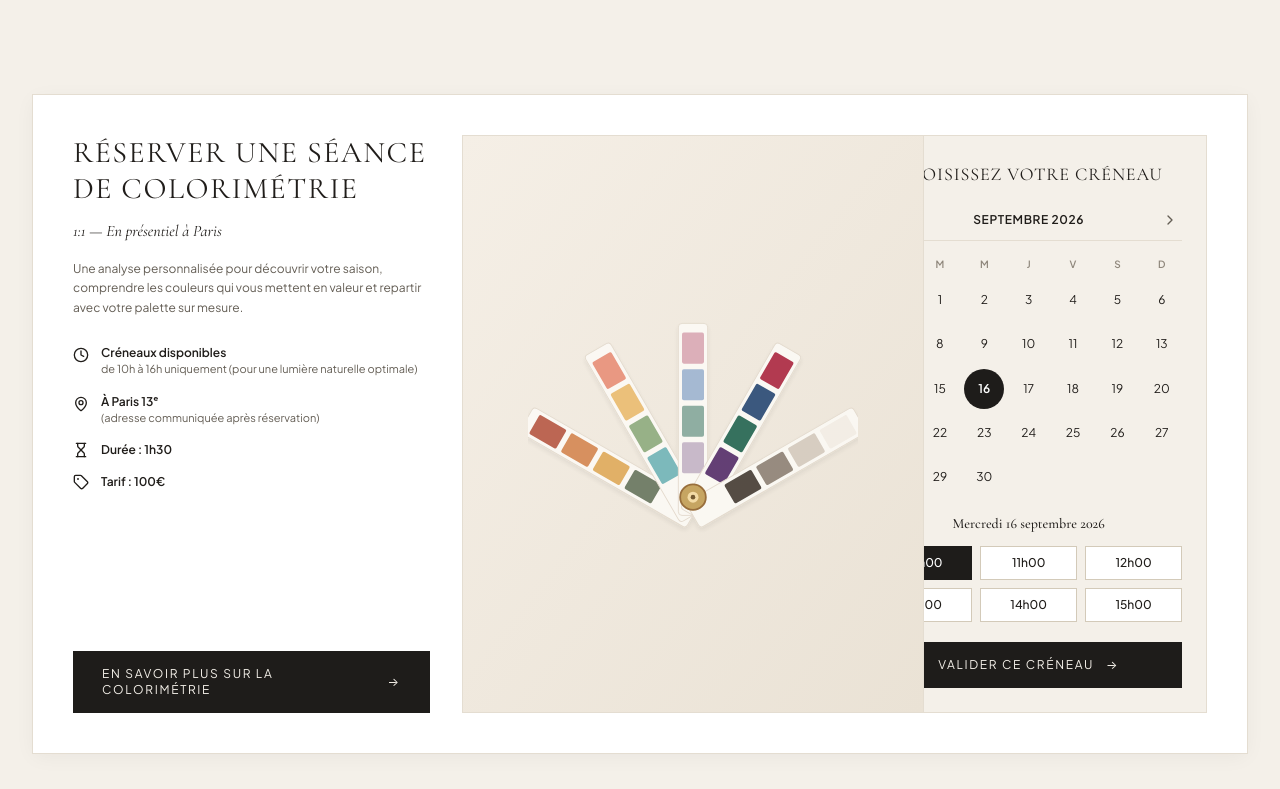
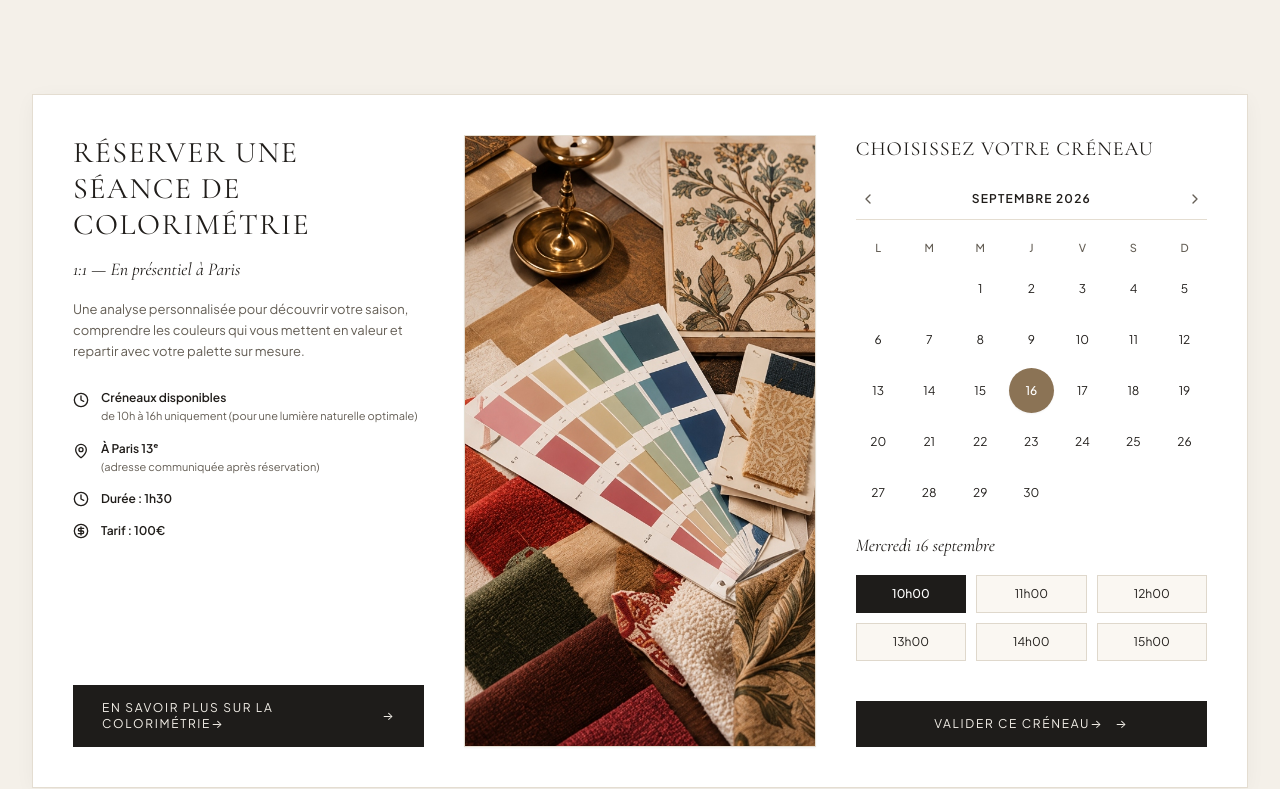
Before and after one commit to Neytoooo/JirelDeJoiry, a Next.js app: page / in a window 1280 px wide. Shown: the part 2750-3539 px from the top of the page. Built offline with nearby package versions, Linux system fonts and the light colour scheme; no server answers; the database is empty.

Commit message:
feat: replace booking calendar placeholder with high-res swatches flatlay and align design with mockup

```diff
--- a/src/components/sections/BookingCalendar.tsx
+++ b/src/components/sections/BookingCalendar.tsx
@@ -1,15 +1,16 @@
 'use client';
 
-import React, { useState } from 'react';
+import React, { useState, useMemo } from 'react';
 import { Button } from '@/components/ui/Button';
-import { ImagePlaceholder } from '@/components/ui/ImagePlaceholder';
 import { Modal } from '@/components/ui/Modal';
 import { BOOKING_MONTHS, DEFAULT_TIME_SLOTS } from '@/data/booking';
 import { useLanguage } from '@/context/LanguageContext';
-import { Clock, MapPin, Hourglass, Tag, ChevronLeft, ChevronRight } from 'lucide-react';
+import { useSiteImages } from '@/context/ImageContext';
+import { Clock, MapPin, CircleDollarSign, ChevronLeft, ChevronRight } from 'lucide-react';
 
 export const BookingCalendar: React.FC = () => {
   const { lang, t } = useLanguage();
+  const { getImage } = useSiteImages();
   const [monthIndex, setMonthIndex] = useState(1); // 1 = Septembre
   const [selectedDay, setSelectedDay] = useState(16);
   const [selectedSlot, setSelectedSlot] = useState('10h00');
@@ -24,8 +25,32 @@ export const BookingCalendar: React.FC = () => {
     ? ['L', 'M', 'M', 'J', 'V', 'S', 'D']
     : ['M', 'T', 'W', 'T', 'F', 'S', 'S'];
 
-  const monthNamesEn = ['August', 'September', 'October'];
-  const displayedMonthName = lang === 'fr' ? currentMonth.name : monthNamesEn[monthIndex];
+  const monthHeaders = {
+    fr: ['AOÛT 2026', 'SEPTEMBRE 2026', 'OCTOBRE 2026'],
+    en: ['AUGUST 2026', 'SEPTEMBER 2026', 'OCTOBER 2026'],
+  };
+  const displayedMonthHeader = monthHeaders[lang][monthIndex];
+
+  // Date dynamique formatée selon la maquette
+  const formattedDate = useMemo(() => {
+    const monthNumber = 7 + monthIndex; // 7 = Août (0-indexed), 8 = Septembre, 9 = Octobre
+    const date = new Date(2026, monthNumber, selectedDay);
+    if (lang === 'fr') {
+      const dayName = date.toLocaleDateString('fr-FR', { weekday: 'long' });
+      const monthName = date.toLocaleDateString('fr-FR', { month: 'long' });
+      const capitalizedDay = dayName.charAt(0).toUpperCase() + dayName.slice(1);
+      return `${capitalizedDay} ${selectedDay} ${monthName}`;
+    } else {
+      const dayName = date.toLocaleDateString('en-US', { weekday: 'long' });
+      const monthName = date.toLocaleDateString('en-US', { month: 'long' });
+      return `${dayName}, ${monthName} ${selectedDay}`;
+    }
+  }, [lang, monthIndex, selectedDay]);
+
+  const photoSrc = getImage(
+    'booking-calendar-photo',
+    '/images/booking-colorimetrie-nuancier.jpg'
+  );
 
   const handleValidate = () => {
     setModalOpen(true);
@@ -33,7 +58,7 @@ export const BookingCalendar: React.FC = () => {
 
   return (
     <div id="reservation" className="max-w-7xl mx-auto px-5 sm:px-8 pb-16 sm:pb-24">
-      <div className="grid grid-cols-1 lg:grid-cols-12 gap-8 bg-warm-card border border-border-subtle p-6 sm:p-10 shadow-editorial">
+      <div className="grid grid-cols-1 lg:grid-cols-12 gap-8 lg:gap-10 bg-warm-card border border-border-subtle p-6 sm:p-10 shadow-editorial items-stretch">
 
         {/* Colonne 1 : Détails de la séance (4 colonnes) */}
         <div className="lg:col-span-4 flex flex-col justify-between gap-6">
@@ -41,16 +66,16 @@ export const BookingCalendar: React.FC = () => {
             <h3 className="font-serif text-2xl sm:text-3xl uppercase tracking-wider text-charcoal-main leading-snug">
               {lang === 'fr' ? 'RÉSERVER UNE SÉANCE DE COLORIMÉTRIE' : 'BOOK A COLOR ANALYSIS SESSION'}
             </h3>
-            <p className="font-serif italic text-base text-charcoal-main">
+            <p className="font-serif italic text-base sm:text-lg text-charcoal-main">
               {lang === 'fr' ? '1:1 — En présentiel à Paris' : '1:1 — In-person in Paris'}
             </p>
-            <p className="font-sans text-xs text-charcoal-muted leading-relaxed mt-1">
+            <p className="font-sans text-xs sm:text-[13px] text-charcoal-muted leading-relaxed mt-1">
               {lang === 'fr'
                 ? 'Une analyse personnalisée pour découvrir votre saison, comprendre les couleurs qui vous mettent en valeur et repartir avec votre palette sur mesure.'
                 : 'A personalized chromatic analysis to discover your season, understand your most flattering tones, and receive your tailored palette.'}
             </p>
 
-            {/* Liste des détails avec icônes */}
+            {/* Liste des détails avec icônes conforme à la maquette */}
             <div className="flex flex-col gap-4 mt-4">
               <div className="flex items-start gap-3">
                 <Clock className="w-4 h-4 stroke-charcoal-main mt-0.5 shrink-0" />
@@ -58,7 +83,7 @@ export const BookingCalendar: React.FC = () => {
                   <div className="font-sans text-xs font-semibold text-charcoal-main">
                     {lang === 'fr' ? 'Créneaux disponibles' : 'Available slots'}
                   </div>
-                  <div className="font-sans text-[11px] text-charcoal-muted">
+                  <div className="font-sans text-[11px] text-charcoal-muted mt-0.5">
                     {lang === 'fr'
                       ? 'de 10h à 16h uniquement (pour une lumière naturelle optimale)'
                       : 'from 10am to 4pm only (for optimal natural daylight)'}
@@ -72,7 +97,7 @@ export const BookingCalendar: React.FC = () => {
                   <div className="font-sans text-xs font-semibold text-charcoal-main">
                     {lang === 'fr' ? 'À Paris 13ᵉ' : 'In Paris 13th'}
                   </div>
-                  <div className="font-sans text-[11px] text-charcoal-muted">
+                  <div className="font-sans text-[11px] text-charcoal-muted mt-0.5">
                     {lang === 'fr'
                       ? '(adresse communiquée après réservation)'
                       : '(studio address confirmed upon booking)'}
@@ -81,14 +106,14 @@ export const BookingCalendar: React.FC = () => {
               </div>
 
               <div className="flex items-center gap-3">
-                <Hourglass className="w-4 h-4 stroke-charcoal-main shrink-0" />
+                <Clock className="w-4 h-4 stroke-charcoal-main shrink-0" />
                 <div className="font-sans text-xs font-semibold text-charcoal-main">
                   {lang === 'fr' ? 'Durée : 1h30' : 'Duration: 1h30'}
                 </div>
               </div>
 
               <div className="flex items-center gap-3">
-                <Tag className="w-4 h-4 stroke-charcoal-main shrink-0" />
+                <CircleDollarSign className="w-4 h-4 stroke-charcoal-main shrink-0" />
                 <div className="font-sans text-xs font-semibold text-charcoal-main">
                   {lang === 'fr' ? 'Tarif : 100€' : 'Fee: €100'}
                 </div>
@@ -97,51 +122,55 @@ export const BookingCalendar: React.FC = () => {
           </div>
 
           <div className="pt-2">
-            <Button asAnchor href="#deroulement" variant="dark" fullWidth>
-              {lang === 'fr' ? 'EN SAVOIR PLUS SUR LA COLORIMÉTRIE' : 'LEARN MORE ABOUT COLOR ANALYSIS'}
+            <Button
+              asAnchor
+              href="#deroulement"
+              variant="dark"
+              fullWidth
+              className="flex items-center justify-center gap-2"
+            >
+              <span>{lang === 'fr' ? 'EN SAVOIR PLUS SUR LA COLORIMÉTRIE' : 'LEARN MORE ABOUT COLOR ANALYSIS'}</span>
+              <span>→</span>
             </Button>
           </div>
         </div>
 
-        {/* Colonne 2 : Photo centrale (4 colonnes) */}
-        <div className="hidden lg:block lg:col-span-4">
-          <ImagePlaceholder
-            ratio="portrait"
-            tag={lang === 'fr' ? 'Nuancier & Tissus' : 'Swatches & Fabrics'}
-            dimensionLabel={lang === 'fr' ? 'Lumière Naturelle' : 'Natural Daylight'}
-            illustrationSrc="/illustrations/swatch-palette.svg"
-            className="h-full"
+        {/* Colonne 2 : Photo centrale nuancier & matières (4 colonnes) */}
+        <div className="hidden lg:flex lg:col-span-4 h-full min-h-[480px] overflow-hidden border border-border-subtle bg-warm-paper shadow-sm">
+          <img
+            src={photoSrc}
+            alt={lang === 'fr' ? 'Nuancier de colorimétrie et étoffes textiles' : 'Color analysis swatch palette and fabrics'}
+            className="w-full h-full object-cover object-center select-none"
           />
         </div>
 
         {/* Colonne 3 : Widget de Calendrier Dynamique (4 colonnes) */}
-        <div className="lg:col-span-4 bg-warm-bg border border-border-subtle p-5 sm:p-6 flex flex-col justify-between gap-5">
-
+        <div className="lg:col-span-4 flex flex-col justify-between gap-6">
           <div>
-            <h4 className="font-serif text-lg uppercase tracking-wider text-charcoal-main text-center mb-3">
+            <h4 className="font-serif text-lg sm:text-xl uppercase tracking-wider text-charcoal-main text-left mb-4">
               {lang === 'fr' ? 'CHOISISSEZ VOTRE CRÉNEAU' : 'SELECT YOUR TIME SLOT'}
             </h4>
 
             {/* Navigation mois */}
-            <div className="flex items-center justify-between py-2 border-b border-border-subtle mb-3">
+            <div className="flex items-center justify-between py-2 border-b border-border-subtle mb-4">
               <button
                 type="button"
                 onClick={() => monthIndex > 0 && setMonthIndex(monthIndex - 1)}
-                className="p-1 text-charcoal-muted hover:text-charcoal-main transition-colors"
+                className="p-1 text-charcoal-muted hover:text-charcoal-main transition-colors disabled:opacity-30 disabled:cursor-not-allowed"
                 disabled={monthIndex === 0}
                 aria-label="Previous Month"
               >
                 <ChevronLeft className="w-4 h-4" />
               </button>
 
-              <span className="font-sans text-xs font-semibold tracking-wider text-charcoal-main uppercase">
-                {displayedMonthName}
+              <span className="font-sans text-xs font-semibold tracking-widest text-charcoal-main uppercase">
+                {displayedMonthHeader}
               </span>
 
               <button
                 type="button"
                 onClick={() => monthIndex < BOOKING_MONTHS.length - 1 && setMonthIndex(monthIndex + 1)}
-                className="p-1 text-charcoal-muted hover:text-charcoal-main transition-colors"
+                className="p-1 text-charcoal-muted hover:text-charcoal-main transition-colors disabled:opacity-30 disabled:cursor-not-allowed"
                 disabled={monthIndex === BOOKING_MONTHS.length - 1}
                 aria-label="Next Month"
               >
@@ -150,9 +179,9 @@ export const BookingCalendar: React.FC = () => {
             </div>
 
             {/* Grille calendrier */}
-            <div className="grid grid-cols-7 gap-1 text-center">
+            <div className="grid grid-cols-7 gap-1 sm:gap-1.5 text-center mb-4">
               {dayNames.map((d, i) => (
-                <div key={i} className="text-[10px] font-semibold text-charcoal-subtle uppercase py-1">
+                <div key={i} className="text-[11px] font-sans font-medium text-charcoal-muted uppercase py-1">
                   {d}
                 </div>
               ))}
@@ -173,8 +202,8 @@ export const BookingCalendar: React.FC = () => {
                     onClick={() => setSelectedDay(day)}
                     className={`aspect-square rounded-full flex items-center justify-center text-xs font-sans transition-all duration-150 ${
                       isSelected
-                        ? 'bg-warm-dark text-white font-semibold'
-                        : 'text-charcoal-main hover:bg-border-subtle'
+                        ? 'bg-[#8B7355] text-white font-medium shadow-sm'
+                        : 'text-charcoal-main hover:bg-[#EAE4D9]'
                     }`}
                   >
                     {day}
@@ -184,14 +213,12 @@ export const BookingCalendar: React.FC = () => {
             </div>
 
             {/* Label de la date sélectionnée */}
-            <div className="font-serif text-sm font-medium text-center text-charcoal-main mt-4 mb-3">
-              {lang === 'fr'
-                ? `Mercredi ${selectedDay} ${displayedMonthName.toLowerCase()}`
-                : `Wednesday, ${displayedMonthName} ${selectedDay}`}
+            <div className="font-serif italic text-base sm:text-lg text-charcoal-main text-left mb-4">
+              {formattedDate}
             </div>
 
-            {/* Créneaux horaires */}
-            <div className="grid grid-cols-3 gap-2">
+            {/* Créneaux horaires (2 lignes de 3) */}
+            <div className="grid grid-cols-3 gap-2.5">
               {DEFAULT_TIME_SLOTS.map((slot) => {
                 const isSlotSelected = slot === selectedSlot;
                 return (
@@ -199,10 +226,10 @@ export const BookingCalendar: React.FC = () => {
                     key={slot}
                     type="button"
                     onClick={() => setSelectedSlot(slot)}
-                    className={`py-2 text-center text-xs font-sans font-medium transition-colors border ${
+                    className={`py-2.5 text-center text-xs font-sans transition-colors border ${
                       isSlotSelected
-                        ? 'bg-warm-dark text-white border-warm-dark'
-                        : 'bg-white text-charcoal-main border-border-medium hover:border-warm-dark'
+                        ? 'bg-warm-dark text-white border-warm-dark font-medium'
+                        : 'bg-[#FAF7F2] text-charcoal-main border-[#DFD8CC] hover:border-charcoal-main'
                     }`}
                   >
                     {slot}
@@ -212,8 +239,14 @@ export const BookingCalendar: React.FC = () => {
             </div>
           </div>
 
-          <Button variant="dark" fullWidth onClick={handleValidate}>
-            {lang === 'fr' ? 'VALIDER CE CRÉNEAU' : 'CONFIRM THIS SLOT'}
+          <Button
+            variant="dark"
+            fullWidth
+            onClick={handleValidate}
+            className="flex items-center justify-center gap-2 mt-4"
+          >
+            <span>{lang === 'fr' ? 'VALIDER CE CRÉNEAU' : 'CONFIRM THIS SLOT'}</span>
+            <span>→</span>
           </Button>
 
         </div>
@@ -228,8 +261,8 @@ export const BookingCalendar: React.FC = () => {
       >
         <p>
           {lang === 'fr'
-            ? `Votre séance pour le Mercredi ${selectedDay} ${displayedMonthName.toLowerCase()} à ${selectedSlot} est pré-réservée.`
-            : `Your appointment for Wednesday, ${displayedMonthName} ${selectedDay} at ${selectedSlot} has been pre-booked.`}
+            ? `Votre séance pour le ${formattedDate} à ${selectedSlot} est pré-réservée.`
+            : `Your appointment for ${formattedDate} at ${selectedSlot} has been pre-booked.`}
         </p>
         <p className="text-xs text-charcoal-subtle mt-2">
           {t.booking.confirmMsg}
--- a/src/context/ImageContext.tsx
+++ b/src/context/ImageContext.tsx
@@ -66,6 +66,15 @@ export const ALL_SITE_IMAGES: SiteImageItem[] = [
     description: 'Visuel central de la section colorimétrie avec les gammes de teintes.',
     recommendedSize: '600 × 800 px (Portrait)',
     defaultSrc: '/images/colorimetrie-swatches.webp',
+    hasDefaultPhoto: true,
+  },
+  {
+    id: 'booking-calendar-photo',
+    title: 'Réservation Séance — Nuancier & Tissus',
+    section: 'Colorimétrie',
+    description: 'Photo centrale du module de réservation de séance (nuancier, étoffes et atelier).',
+    recommendedSize: '800 × 1000 px (Portrait)',
+    defaultSrc: '/images/booking-colorimetrie-nuancier.jpg',
     hasDefaultPhoto: true,
   },
   {
--- a/src/data/booking.ts
+++ b/src/data/booking.ts
@@ -6,8 +6,8 @@ export interface MonthData {
 
 export const BOOKING_MONTHS: MonthData[] = [
   { name: 'AOÛT 2026', daysCount: 31, startDay: 6 },
-  { name: 'SEPTEMBRE 2026', daysCount: 30, startDay: 2 },
-  { name: 'OCTOBRE 2026', daysCount: 31, startDay: 4 },
+  { name: 'SEPTEMBRE 2026', daysCount: 30, startDay: 3 },
+  { name: 'OCTOBRE 2026', daysCount: 31, startDay: 5 },
 ];
 
 export const DEFAULT_TIME_SLOTS = [
```
Also changed, not shown: public/images/booking-colorimetrie-nuancier.jpg (added).
